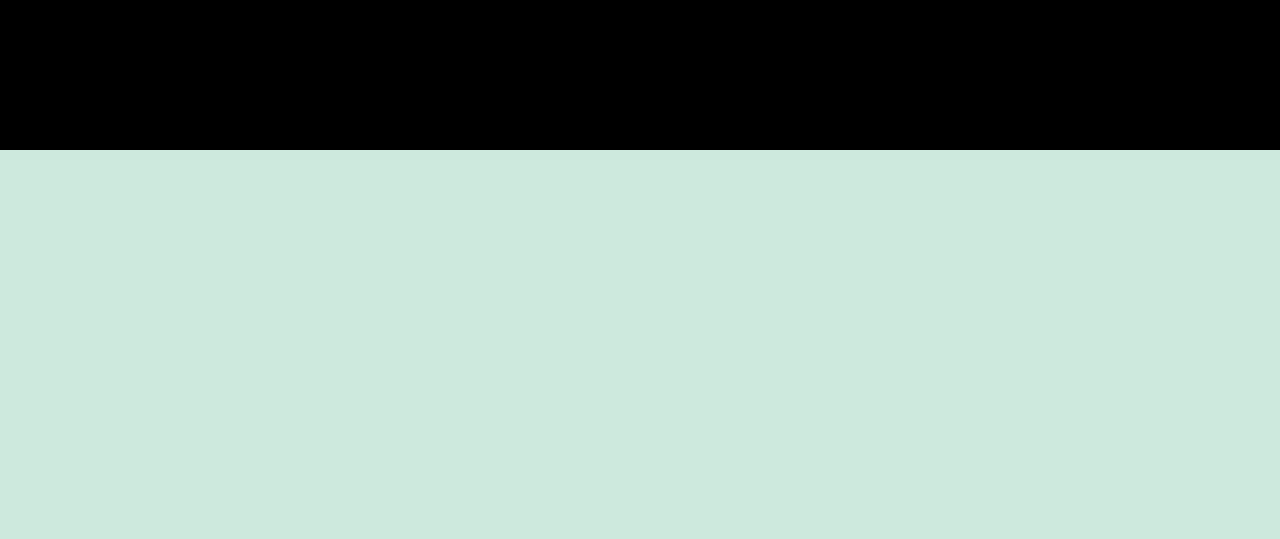
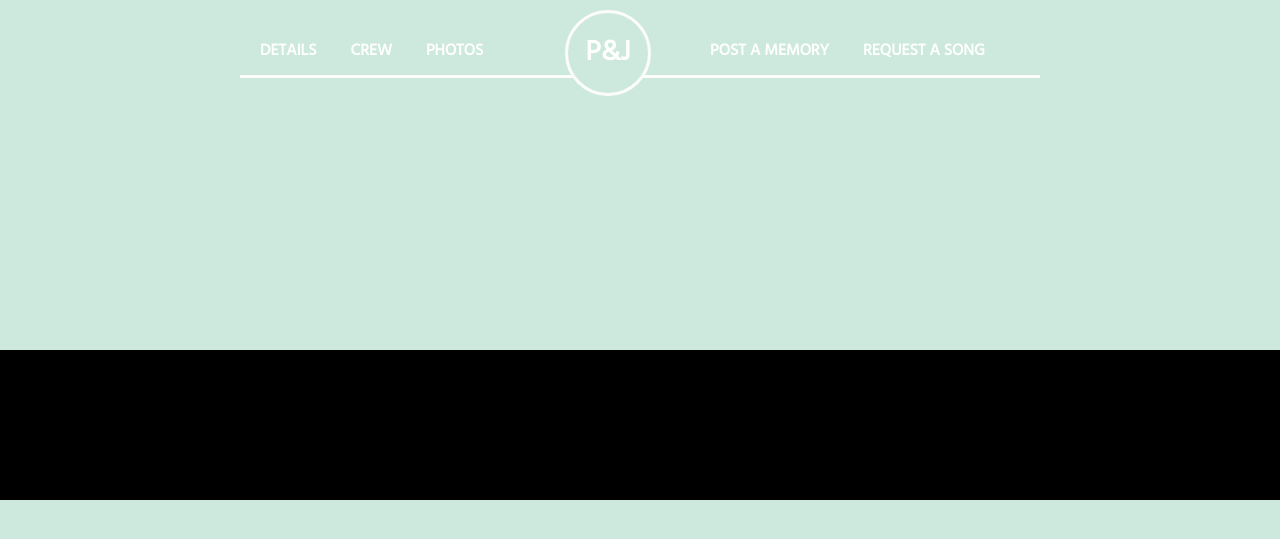
Before and after one commit to phyllisandjohn/phyllisandjohn.github.io, a Jekyll site: the page built from _posts/2016-01-17-post.md, in a window 1280 px wide. Shown: the top 539 px of the page. Built offline with Jekyll 4.4.1, drawn with Linux system fonts in a browser that asks for light colours; comment, search, counter and statistics services are not loaded.

Commit message:
Update post.css

```diff
--- a/css/post.css
+++ b/css/post.css
@@ -1,23 +1,17 @@
 #disqus_thread {
-  position:absolute;
+  position: absolute;
   z-index: 0;
-  margin-top: 100px;
+  top: 50%;
+  margin-top: -100px;
+  width: 100%;
 }
 
 .hide-top {
-  position:absolute;
+  position: absolute;
   z-index: 1;
+  top: 50%;
+  margin-top: -100px;
   width: 100%;
   height: 150px;
-  margin-bottom: -150px;
   background: black;
 }
-
-.hide-bottom {
-  position:absolute;
-  z-index: 1;
-  width: 100%;
-  height: 150px;
-  margin-top: -100px;
-  background: black;
-}
```
